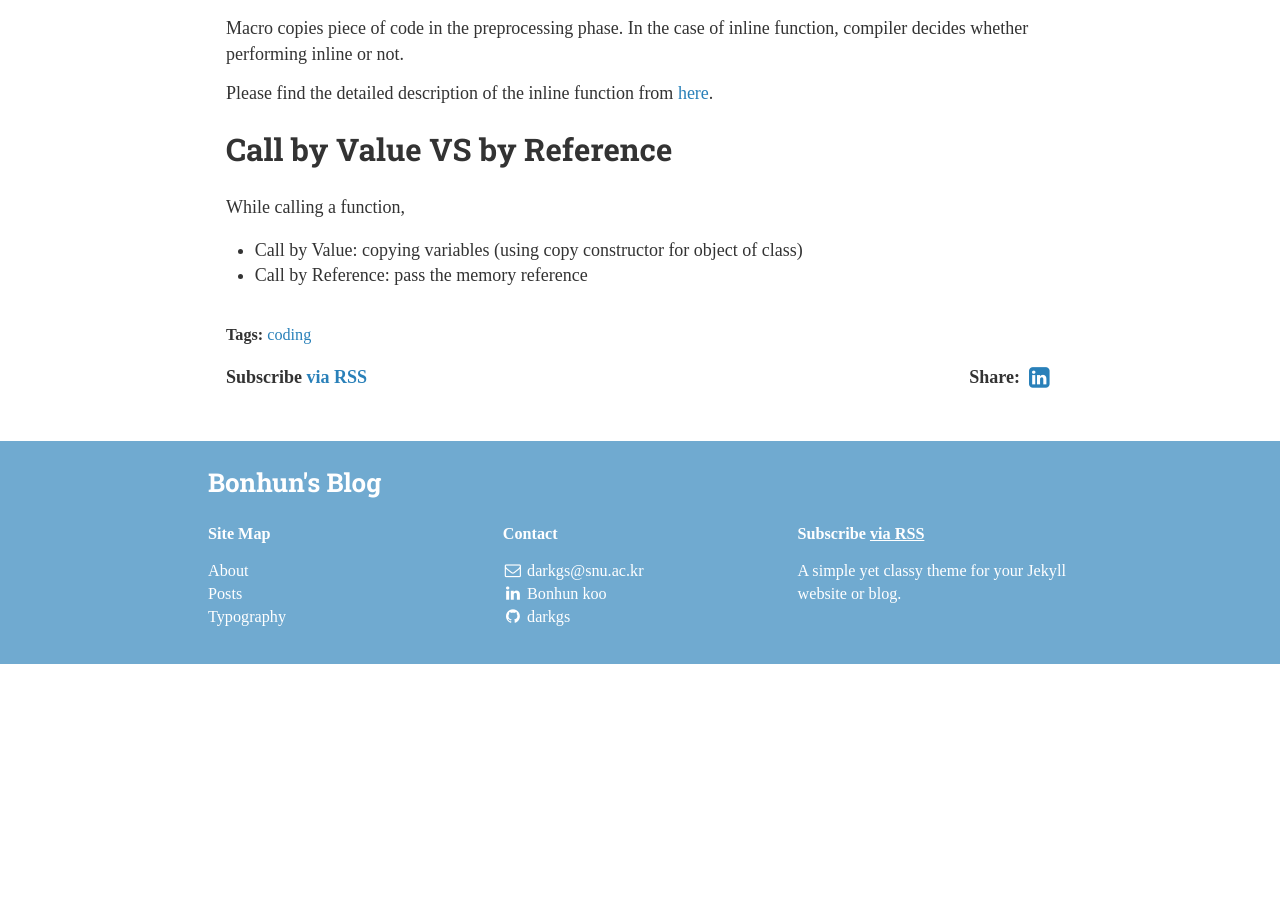
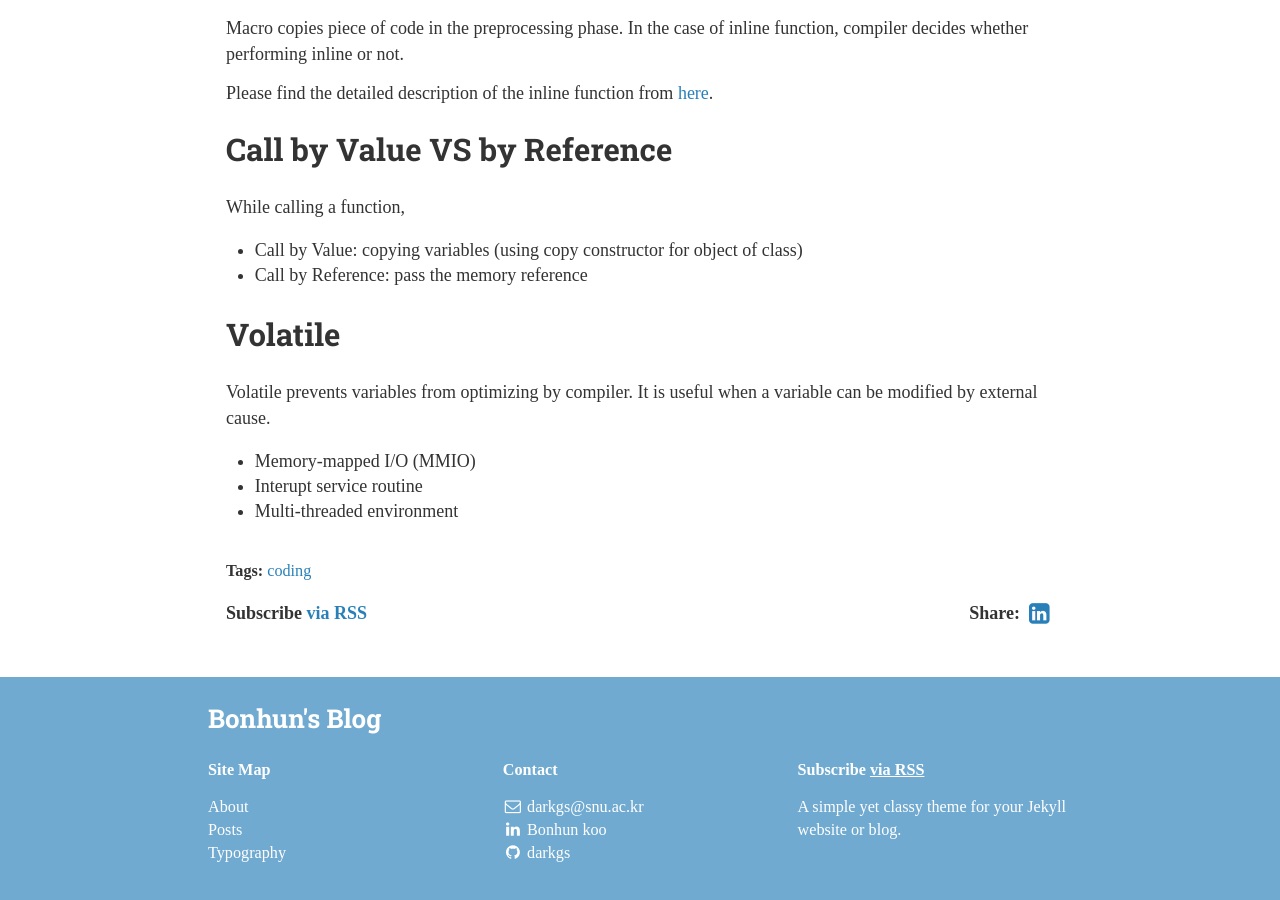
Before and after one commit to darkgs/darkgs.github.io, a Jekyll site: the page built from _posts/2019-10-16-interview_questions_for_c++.markdown, in a window 1280 px wide and 900 px high, scrolled down 1112 px. Built offline with Jekyll 4.4.1, drawn with Linux system fonts in a browser that asks for light colours; nearby versions of some CDN libraries; before the commit the page ends 1776 px from its top, so only the background shows below that.

Commit message:
volatile

```diff
--- a/_posts/2019-10-16-interview_questions_for_c++.markdown
+++ b/_posts/2019-10-16-interview_questions_for_c++.markdown
@@ -33,4 +33,11 @@ While calling a function,
 * Call by Value: copying variables (using copy constructor for object of class)
 * Call by Reference: pass the memory reference
 
+## Volatile
+Volatile prevents variables from optimizing by compiler.
+It is useful when a variable can be modified by external cause.
+* Memory-mapped I/O (MMIO)
+* Interupt service routine
+* Multi-threaded environment
+
 [inline_function]: https://www.geeksforgeeks.org/inline-functions-cpp
```
